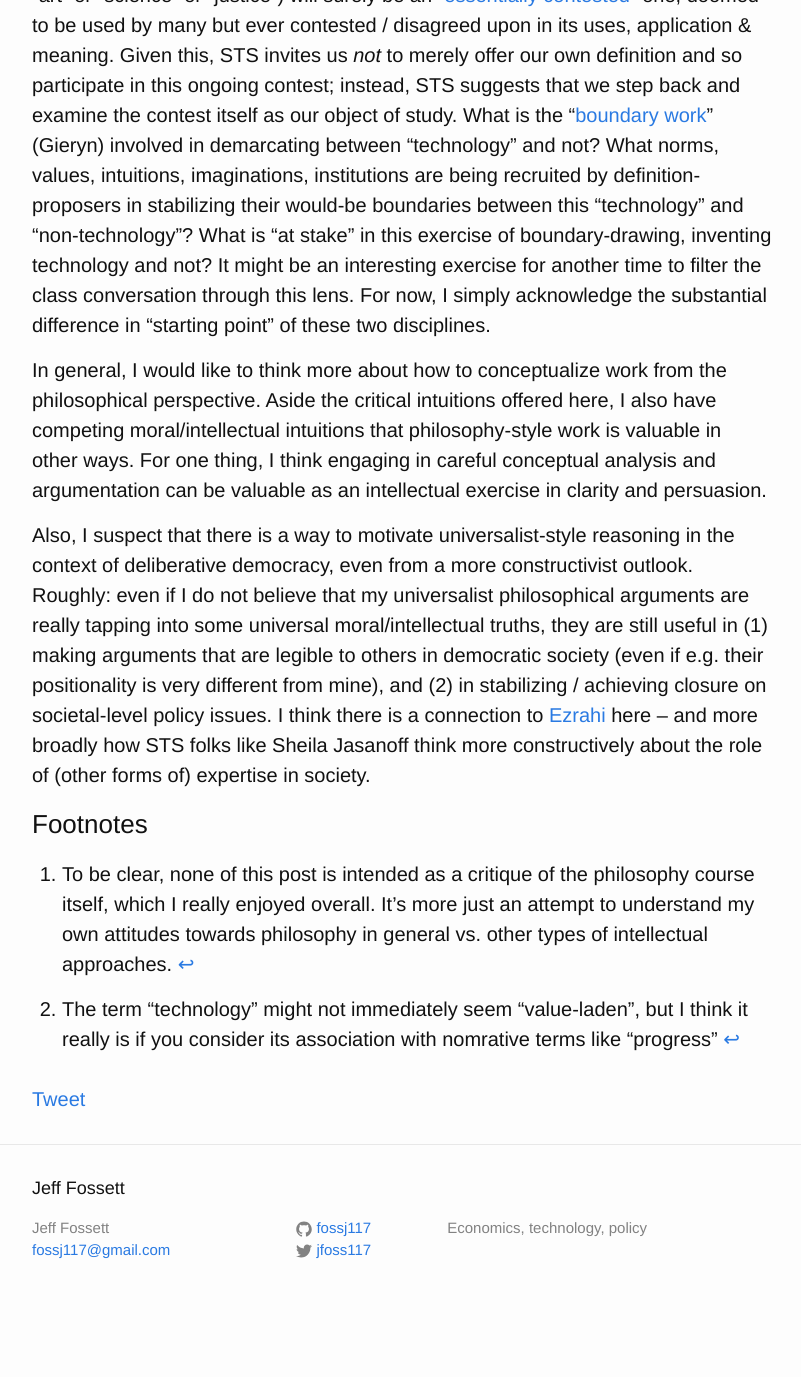
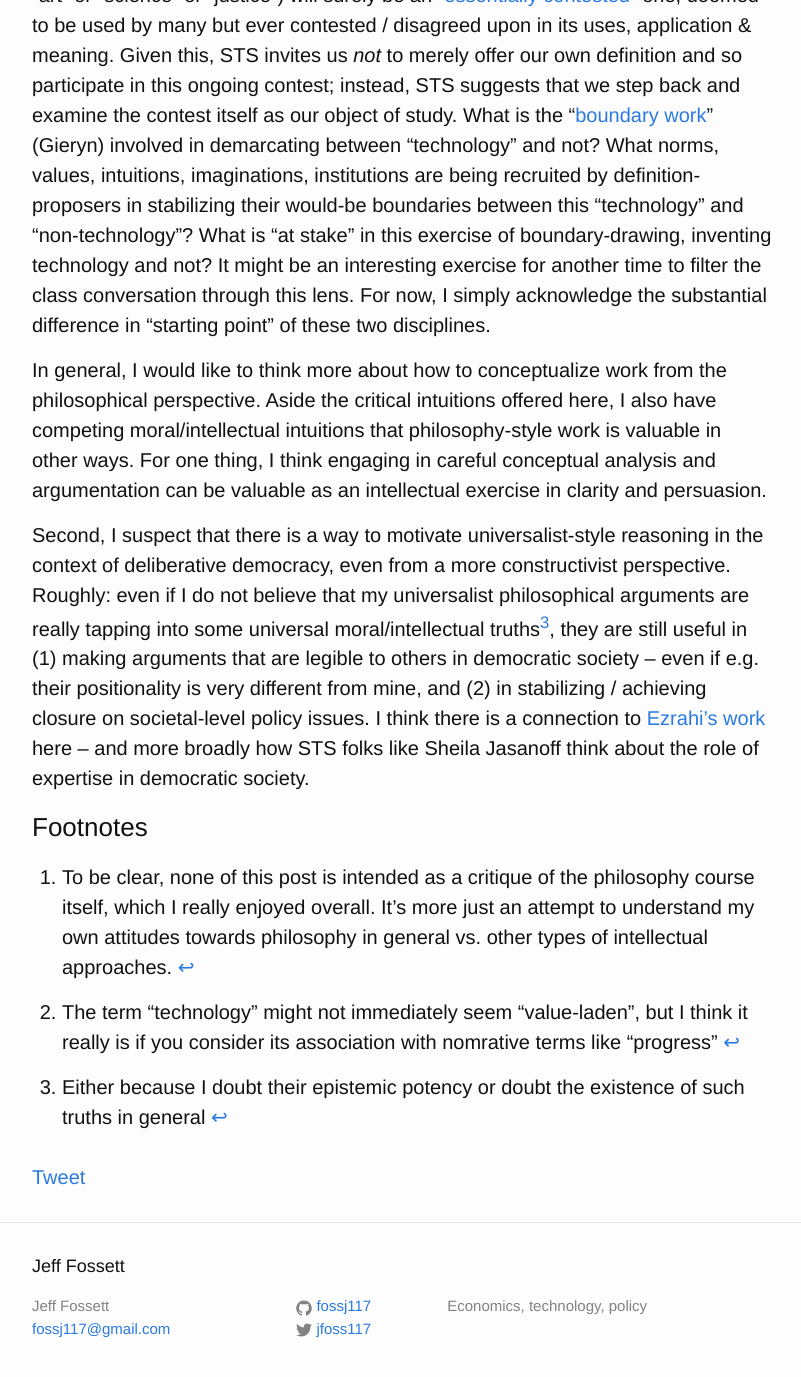
Before and after one commit to Fossj117/fossj117.github.io, a Jekyll site: the page built from _posts/2021-09-21-philosophy-of-tech-sts-universalism.md, in a window 1280 px wide and 1400 px high, scrolled down 1627 px. Shown: the top 1377 px of the window, without its empty margins (238-1039 px from the left). Built offline with Jekyll 4.4.1, drawn with Linux system fonts in a browser that asks for light colours; a script that is not in the unit is left out; comment, search, counter and statistics services are not loaded; before the commit the page ends 2949 px from its top, so only the background shows below that; some of the changed text lies outside the part shown.

Commit message:
update universalism post

```diff
--- a/_posts/2021-09-21-philosophy-of-tech-sts-universalism.md
+++ b/_posts/2021-09-21-philosophy-of-tech-sts-universalism.md
@@ -9,7 +9,7 @@ comments: true
 
 *I recently started taking a graduate course in the "Philosophy of Technology". I wrote this reaction to the first course meeting.*
 
-While I have some meaningful background in analytic philosophy (mainly epistemology and philosophy of mind) at the undergraduate level, the philosophy of technology as a field is new to me, and it has been a while since I read / engaged with any sort of work that is properly in the style of analytic philosophy more broadly. Coming back to it -- both having been in the world and having broadened my intellectual lenses -- I am finding that it strikes me in a different kind of way. Where once I might have been excited by the grand ideas & big concepts, I am now struck more by its naïve tendency towards universalism and focus on conceptual analysis[^1].
+While I have some meaningful background in analytic philosophy (mainly epistemology and philosophy of mind) at the undergraduate level, the philosophy of technology as a field is new to me, and it has been a while since I read / engaged with any sort of work that is properly in the style of analytic philosophy more broadly. Coming back to it -- both having been in the world and having broadened my intellectual lenses -- I am finding that it strikes me in a different kind of way. Where once I might have been excited by the grand ideas & big concepts, I am now struck more by the naïveté of its tendency towards universalism and focus on sharp conceptual analysis[^1].
 
 The course starts out today, for example, with what feels like a classic philosophy-style definitional question, asking "what is technology?". Readings, students, and the professor offer some efforts towards an answer. One reading begins with an "instrumentalist" (or perhaps teleological) definition -- technology is a human creation to achieve some end: to make a task easier, quicker, more efficient; to solve a problem etc. The reading questions this type of definition, pointing out that technology is not only a *means* but also a structural thing that can determine / affect / distort our relation to the world. To put the point in sharp relief: technology is not just a means to an end, but also something that determines what ends we seek, how we understand these ends and so on.
 
@@ -21,10 +21,12 @@ As I read and listen to such discussions, I find myself contrasting this philoso
 
 In general, I would like to think more about how to conceptualize work from the philosophical perspective. Aside the critical intuitions offered here, I also have competing moral/intellectual intuitions that philosophy-style work is valuable in other ways. For one thing, I think engaging in careful conceptual analysis and argumentation can be valuable as an intellectual exercise in clarity and persuasion.
 
-Also, I suspect that there is a way to motivate universalist-style reasoning in the context of deliberative democracy, even from a more constructivist outlook. Roughly: even if I do not believe that my universalist philosophical arguments are really tapping into some universal moral/intellectual truths, they are still useful in (1) making arguments that are legible to others in democratic society (even if e.g. their positionality is very different from mine), and (2) in stabilizing / achieving closure on societal-level policy issues. I think there is a connection to [Ezrahi](https://www.amazon.com/Descent-Icarus-Transformation-Contemporary-Democracy/dp/067419828X) here -- and more broadly how STS folks like Sheila Jasanoff think more constructively about the role of (other forms of) expertise in society.
+Second, I suspect that there is a way to motivate universalist-style reasoning in the context of deliberative democracy, even from a more constructivist perspective. Roughly: even if I do not believe that my universalist philosophical arguments are really tapping into some universal moral/intellectual truths[^3], they are still useful in (1) making arguments that are legible to others in democratic society -- even if e.g. their positionality is very different from mine, and (2) in stabilizing / achieving closure on societal-level policy issues. I think there is a connection to [Ezrahi's work](https://www.amazon.com/Descent-Icarus-Transformation-Contemporary-Democracy/dp/067419828X) here -- and more broadly how STS folks like Sheila Jasanoff think about the role of expertise in democratic society.
 
 ## Footnotes
 
 [^1]: To be clear, none of this post is intended as a critique of the philosophy course itself, which I really enjoyed overall. It's more just an attempt to understand my own attitudes towards philosophy in general vs. other types of intellectual approaches.
 
 [^2]: The term "technology" might not immediately seem "value-laden", but I think it really is if you consider its association with nomrative terms like "progress"
+
+[^3]: Either because I doubt their epistemic potency or doubt the existence of such truths in general
```
